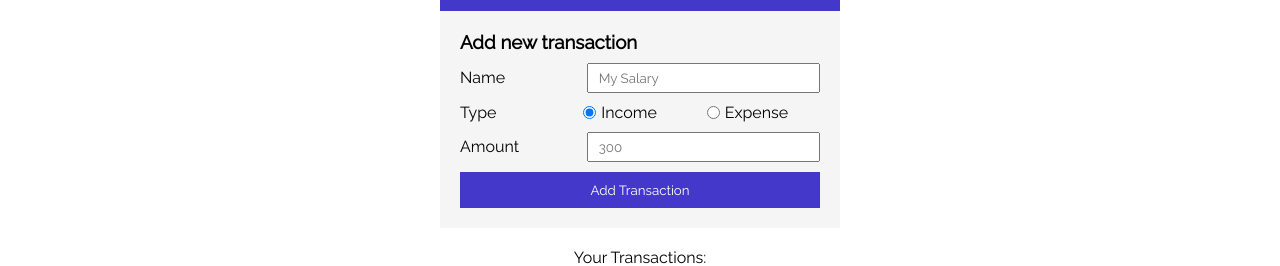
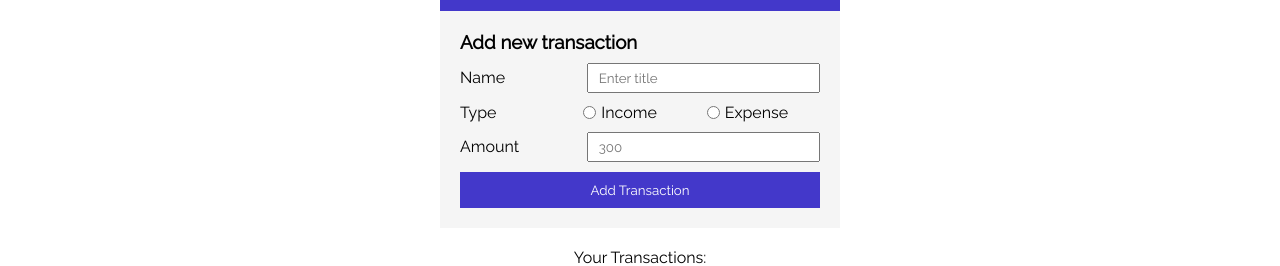
Before and after one commit to Rasujon3/express-tracker-crud-with-react-redux, a React (Create React App) app: page / in a window 1280 px wide. Shown: the part 267-533 px from the top of the page. Built offline with nearby package versions, Linux system fonts and the light colour scheme.

Commit message:
7.5 Add Transaction

```diff
--- a/src/components/Form.js
+++ b/src/components/Form.js
@@ -1,38 +1,84 @@
-import React from "react";
+import React, { useState } from "react";
+import { useDispatch, useSelector } from "react-redux";
+import { createTransaction } from "../features/transaction/transactionSlice";
 
 const Form = () => {
+  const [name, setName] = useState("");
+  const [type, setType] = useState("");
+  const [amount, setAmount] = useState("");
+  const dispatch = useDispatch();
+  const { transactions, isLoading, isError, error } = useSelector(
+    (state) => state.transaction
+  );
+
+  const handleCreate = (event) => {
+    event.preventDefault();
+    dispatch(createTransaction({ name, type, amount: Number(amount) }));
+  };
   return (
     <div className="form">
       <h3>Add new transaction</h3>
 
+      <form onSubmit={handleCreate}>
         <div className="form-group">
-        <label for="transaction_name">Name</label>
-        <input type="text" name="transaction_name" placeholder="My Salary" />
+          <label htmlFor="transaction_name">Name</label>
+          <input
+            type="text"
+            name="name"
+            required
+            placeholder="Enter title"
+            value={name}
+            onChange={(e) => setName(e.target.value)}
+          />
         </div>
 
         <div className="form-group radio">
-        <label for="transaction_type">Type</label>
+          <label htmlFor="transaction_type">Type</label>
           <div className="radio_group">
-          <input type="radio" value="income" name="transaction_type" checked />
-          <label for="transaction_type">Income</label>
+            <input
+              required
+              type="radio"
+              value="income"
+              name="type"
+              checked={type === "income"}
+              onChange={(e) => setType("income")}
+            />
+            <label htmlFor="transaction_type">Income</label>
           </div>
           <div className="radio_group">
             <input
               type="radio"
               value="expense"
-            name="transaction_type"
+              name="type"
               placeholder="Expense"
+              checked={type === "expense"}
+              onChange={(e) => setType("expense")}
             />
-          <label for="transaction_type">Expense</label>
+            <label htmlFor="transaction_type">Expense</label>
           </div>
         </div>
 
         <div className="form-group">
-        <label for="transaction_amount">Amount</label>
-        <input type="number" placeholder="300" name="transaction_amount" />
+          <label htmlFor="transaction_amount">Amount</label>
+          <input
+            type="number"
+            required
+            placeholder="300"
+            name="amount"
+            value={amount}
+            onChange={(e) => setAmount(e.target.value)}
+          />
         </div>
 
-      <button className="btn">Add Transaction</button>
+        <button disabled={isLoading} className="btn" type="submit">
+          Add Transaction
+        </button>
+
+        {/* error show */}
+        {!isLoading && isError && (
+          <p className="error">There was an error occured</p>
+        )}
+      </form>
 
       <button className="btn cancel_edit">Cancel Edit</button>
     </div>
--- a/src/features/transaction/transactionSlice.js
+++ b/src/features/transaction/transactionSlice.js
@@ -22,7 +22,7 @@ export const fetchTransactions = createAsyncThunk(
   }
 );
 
-export const createTransactions = createAsyncThunk(
+export const createTransaction = createAsyncThunk(
   "transaction/createTransaction",
   async (data) => {
     const transaction = await addTransaction(data);
@@ -47,7 +47,7 @@ export const removeTransaction = createAsyncThunk(
 );
 
 // create slice
-const trnasactionSlice = createSlice({
+const transactionSlice = createSlice({
   name: "transaction",
   initialState,
   extraReducers: (builder) => {
@@ -68,17 +68,17 @@ const trnasactionSlice = createSlice({
         state.transactions = [];
         state.error = action.error?.message;
       })
-      // createTransactions
-      .addCase(createTransactions.pending, (state) => {
+      // createTransaction
+      .addCase(createTransaction.pending, (state) => {
         state.isError = false;
         state.isLoading = true;
       })
-      .addCase(createTransactions.fulfilled, (state, action) => {
+      .addCase(createTransaction.fulfilled, (state, action) => {
         state.isError = false;
         state.isLoading = false;
         state.transactions.push(action.payload);
       })
-      .addCase(createTransactions.rejected, (state, action) => {
+      .addCase(createTransaction.rejected, (state, action) => {
         state.isError = true;
         state.isLoading = false;
         state.error = action.error?.message;
@@ -124,4 +124,4 @@ const trnasactionSlice = createSlice({
   },
 });
 
-export default trnasactionSlice.reducer;
+export default transactionSlice.reducer;
--- a/src/utils/axios.js
+++ b/src/utils/axios.js
@@ -1,8 +1,8 @@
 import axios from "axios";
 
 const axiosInstance = axios.create({
-  baseURL: "https://sujonlwsserver.herokuapp.com",
-  //   baseURL: "http://localhost:9000",
+  // baseURL: "https://sujonlwsserver.herokuapp.com",
+  baseURL: "http://localhost:9000",
 });
 
 export default axiosInstance;
```
Also changed, not shown: 1 other file (tests, documents, lock files or other folders). Lines whose indentation alone changed are shown as unchanged.
